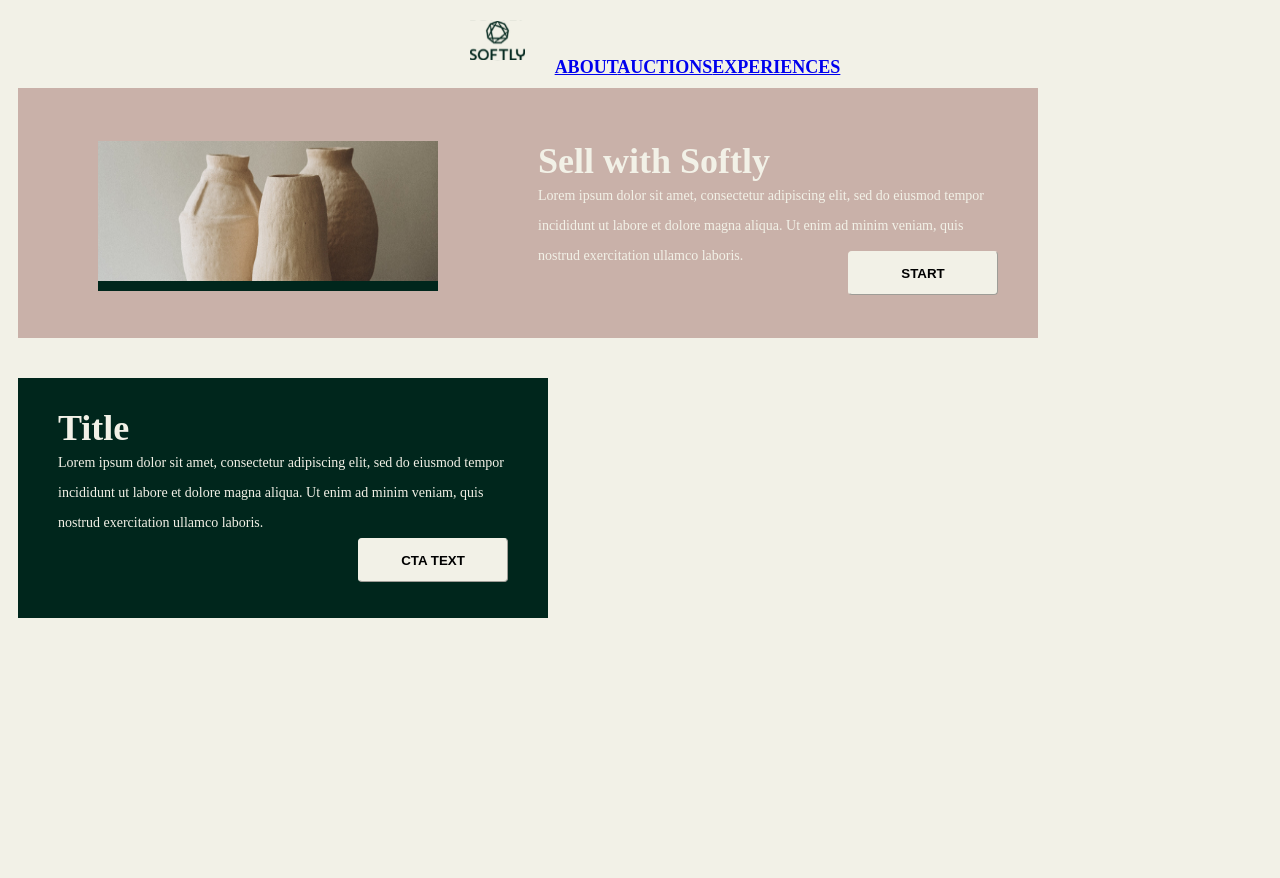
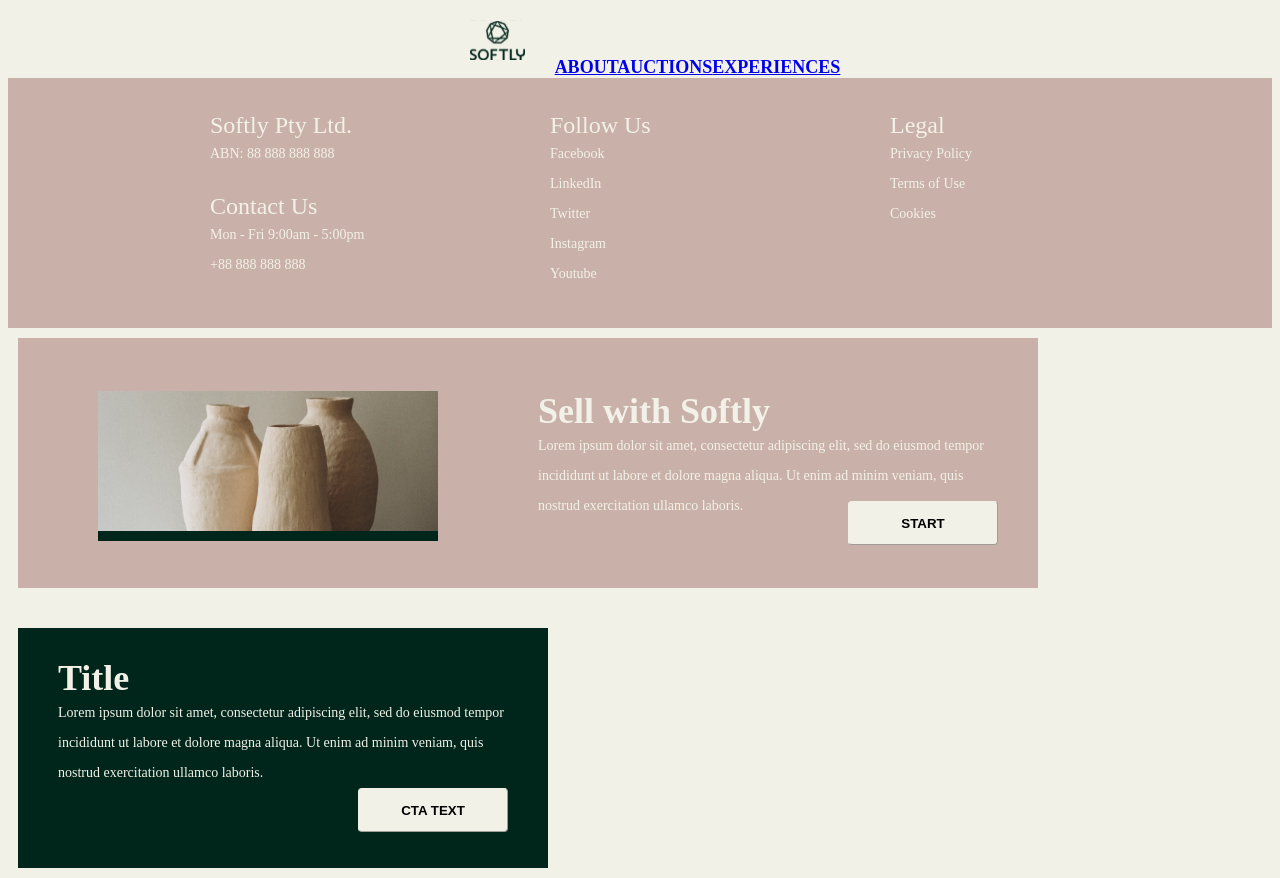
Before and after one commit to andjelavidojkovic/softly, a React (Create React App) app: page / in a window 1280 px wide. Before the commit the page ends 800 px from the top, so only its background shows below. Built offline with nearby package versions, Linux system fonts and the light colour scheme.

Commit message:
feat(footer): Add a component Footer.

```diff
--- a/src/App.js
+++ b/src/App.js
@@ -1,4 +1,5 @@
 import React from "react";
+import Footer from "./components/Footer/Footer";
 //import AuctionItem from "./components/AuctionItem";
 //import Route from "./components/Route";
 //import About from "./components/About";
@@ -11,6 +12,7 @@ const App = () => {
   return (
     <div>
       <Header />
+      <Footer />
       <IntroductionAndConclusion />
       <IntroductionAndConclusion greenOrPinkElement="green" />
     </div>
--- /dev/null
+++ b/src/components/Footer/Footer.js
@@ -0,0 +1,44 @@
+import React from "react";
+import './footer.css';
+
+const Footer = () => {
+    return (
+        <footer>
+            <div className="div-blocks">
+                <p>Softly Pty Ltd.
+                    <ul>
+                        <li>ABN: 88 888 888 888</li>
+                    </ul>
+                </p>
+                <p>Contact Us
+                    <ul>
+                        <li>Mon - Fri   9:00am - 5:00pm</li>
+                        <li>+88 888 888 888</li>
+                    </ul>
+                </p>
+            </div>
+            <div className="div-blocks">
+                <p>Follow Us
+                    <ul>
+                        <li>Facebook</li>
+                        <li>LinkedIn</li>
+                        <li>Twitter</li>
+                        <li>Instagram</li>
+                        <li>Youtube</li>
+                    </ul>
+                </p>
+            </div>
+            <div className="div-blocks">
+                <p>Legal
+                    <ul>
+                        <li>Privacy Policy</li>
+                        <li>Terms of Use</li>
+                        <li>Cookies</li>
+                    </ul>
+                </p>
+            </div>
+        </footer>
+    );
+};
+
+export default Footer;
--- /dev/null
+++ b/src/components/Footer/footer.css
@@ -0,0 +1,27 @@
+footer {
+  background: #c9b1a9;
+  color: #f2f1e7;
+  height: 250px;
+  width: 100%;
+  display: flex;
+  flex-direction: row;
+  justify-content: center;
+}
+ul {
+  list-style-type: none;
+  padding-left: 0;
+  line-height: 30px;
+  padding-top: 0px;
+  margin-top: 0px;
+  font-size: 14px;
+}
+.div-blocks {
+  margin-top: 10px;
+  flex-basis: 180px;
+  flex-shrink: 0;
+  margin-left: 80px;
+  margin-right: 80px;
+}
+p {
+  font-size: 24px;
+}
```
Also changed, not shown: src/components/Footer/index.js (added).
